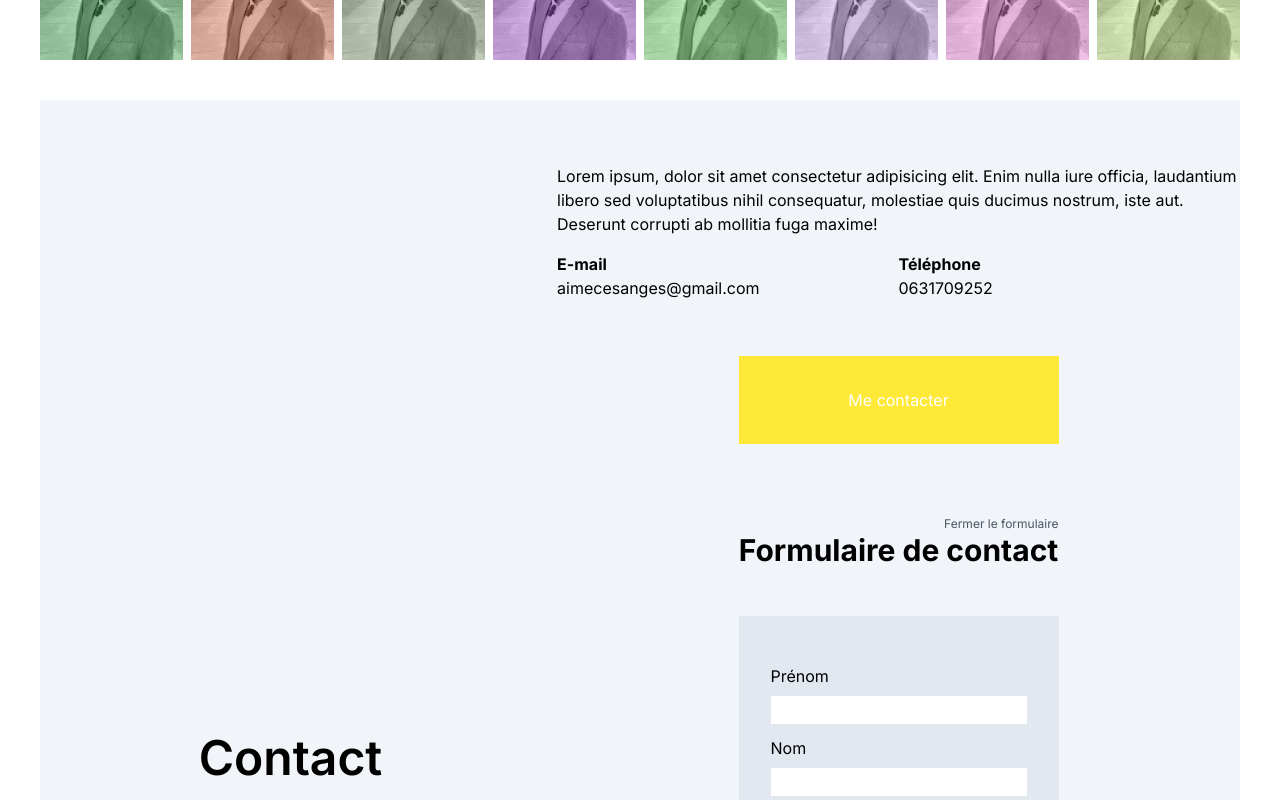
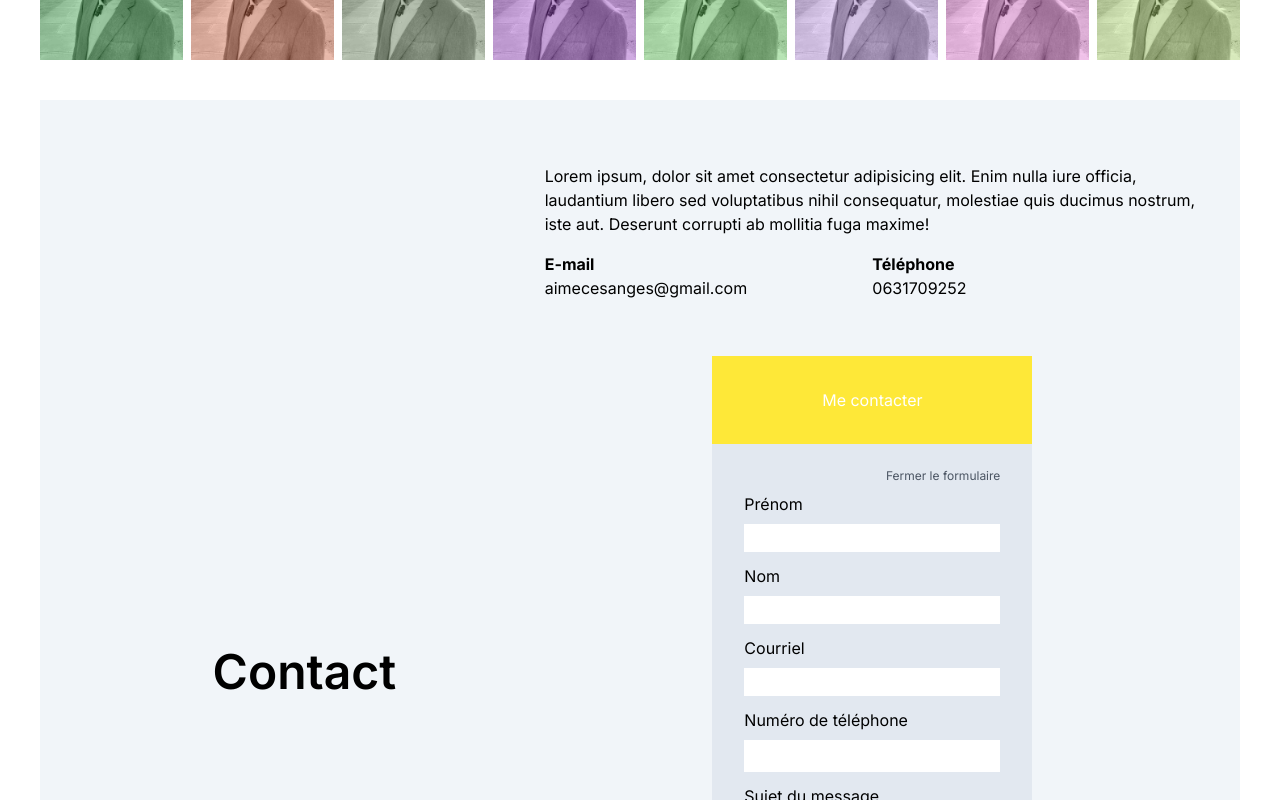
Before and after one commit to VexinWeb/cesanges, a Next.js app: page /contact in a window 1280 px wide. Both pictures are taken after a click on the button "Me contacter". Shown: the part 553-1353 px from the top of the page. Built offline with nearby package versions, Linux system fonts and the light colour scheme.

Commit message:
Menu responsive

```diff
--- a/app/components/ContactForm.jsx
+++ b/app/components/ContactForm.jsx
@@ -63,9 +63,9 @@ const ContactForm = () => {
 
   return (
     <>
-      <h1 className="text-3xl font-bold text-center mb-12">
+      {/* <h2 className="text-3xl font-bold text-center mb-12">
         Formulaire de contact
-      </h1>
+      </h2> */}
       <div>
         {/* Send message via contact form */}
         <div className="flex justify-center items-center bg-slate-200 py-12 w-80">
--- a/app/components/Footer.tsx
+++ b/app/components/Footer.tsx
@@ -20,7 +20,7 @@ const Footer = () => {
             src="/images/logos/vexinweb.png"
             alt="Logo VexinWEB"
             style={{
-              maxWidth: "100%",
+              width: "100%",
               maxHeight: "100px",
               objectFit: "contain",
             }}
--- a/app/components/Navbar.tsx
+++ b/app/components/Navbar.tsx
@@ -121,7 +121,7 @@ const Navbar = () => {
       <div className="block lg:hidden">
         <button
           className={`text-black relative z-50 ${
-            isHomePage || isContactPage || isSculpturePage
+            isHomePage || isContactPage || isSculpturePage || confirmationPage
               ? "text-black"
               : "text-white"
           }`}
@@ -154,11 +154,10 @@ const Navbar = () => {
             <ArrowUpwardIcon style={{ fontSize: "2rem" }} />
           </button>
         )}
-
         <div
           className={`${
             isMenuOpen ? "block" : "hidden"
-          } absolute top-0 left-0 w-full h-fit pb-10 bg-slate-200 z-20 custom-fade-in`}
+          } absolute top-0 left-0 w-full h-fit pb-10 bg-slate-200 z-20 custom-fade-in custom-translate`}
         >
           <ul className="flex flex-col items-center pt-10">
             <li>
--- a/app/contact/page.tsx
+++ b/app/contact/page.tsx
@@ -26,8 +26,6 @@ const ContactPage = () => {
     }
     return color;
   };
-
-  //
 
   useEffect(() => {
     let colorsRef = []; // Créez une référence pour stocker les couleurs aléatoires
@@ -83,7 +81,7 @@ const ContactPage = () => {
             </div>
           ))}
         </div>
-        <div className="bg-slate-100 flex gap-4 my-10 py-16 min-w-80 flex-col md:flex-row">
+        <div className="bg-slate-100 flex gap-4 my-10 py-16 min-w-80 flex-col md:flex-row px-4 sm:px-10">
           <h1 className="w-full items-center font-semibold text-5xl justify-center flex">
             Contact
           </h1>
@@ -108,7 +106,8 @@ const ContactPage = () => {
             </div>
             <div className="flex flex-col items-center">
               <button
-                className="my-6 py-8 w-80 text-white custom-text-stroke"
+                // className="my-6 py-8 w-80 text-white custom-text-stroke"
+                className="mt-6 py-8 w-80 text-white custom-text-stroke"
                 style={{ backgroundColor: backgroundColors[0] }} // Utilisez la première couleur
                 onClick={openFormOverlay}
               >
@@ -117,9 +116,11 @@ const ContactPage = () => {
               {showForm && (
                 // <div className="overlay">
                 <div className="flex justify-left items-center">
-                  <div className="flex flex-col mt-12">
+                  {/* <div className="flex flex-col mt-12"> */}
+                  <div className="relative flex flex-col">
                     <button
-                      className="text-xs text-gray-600 text-right"
+                      // className="text-xs text-gray-600 text-right"
+                      className="absolute top-6 right-8 text-xs text-gray-600 text-center"
                       onClick={closeFormOverlay}
                     >
                       Fermer le formulaire
--- a/app/globals.css
+++ b/app/globals.css
@@ -14,20 +14,20 @@
 }
 
 .custom-fade-in {
-  opacity: 0;
-  animation: fadeIn 0.4s ease forwards;
+  animation: customFadeIn 0.4s ease forwards;
+
 }
 
-/* @keyframes fadeIn {
+@keyframes customFadeIn {
   from {
     opacity: 0;
-    transform: translateY(-100px);
+    transform: translateY(-400px);
   }
   to {
     opacity: 1;
     transform: translateY(0);
   }
-} */
+}
 
 /* Message transition for ContactForm Confirmation page */
 @keyframes custom-slideIn {
--- a/app/page.tsx
+++ b/app/page.tsx
@@ -31,6 +31,7 @@ export default function Home() {
             className="absolute inset-0 w-full h-full object-cover transition-opacity group-hover:opacity-90"
             width={600}
             height={450}
+            priority={true}
           />
           <div className="absolute inset-0 w-full h-full flex items-center justify-center md:opacity-0 group-hover:opacity-100 transition-opacity">
             <p className="text-white text-3xl font-semibold tracking-wider">
```
